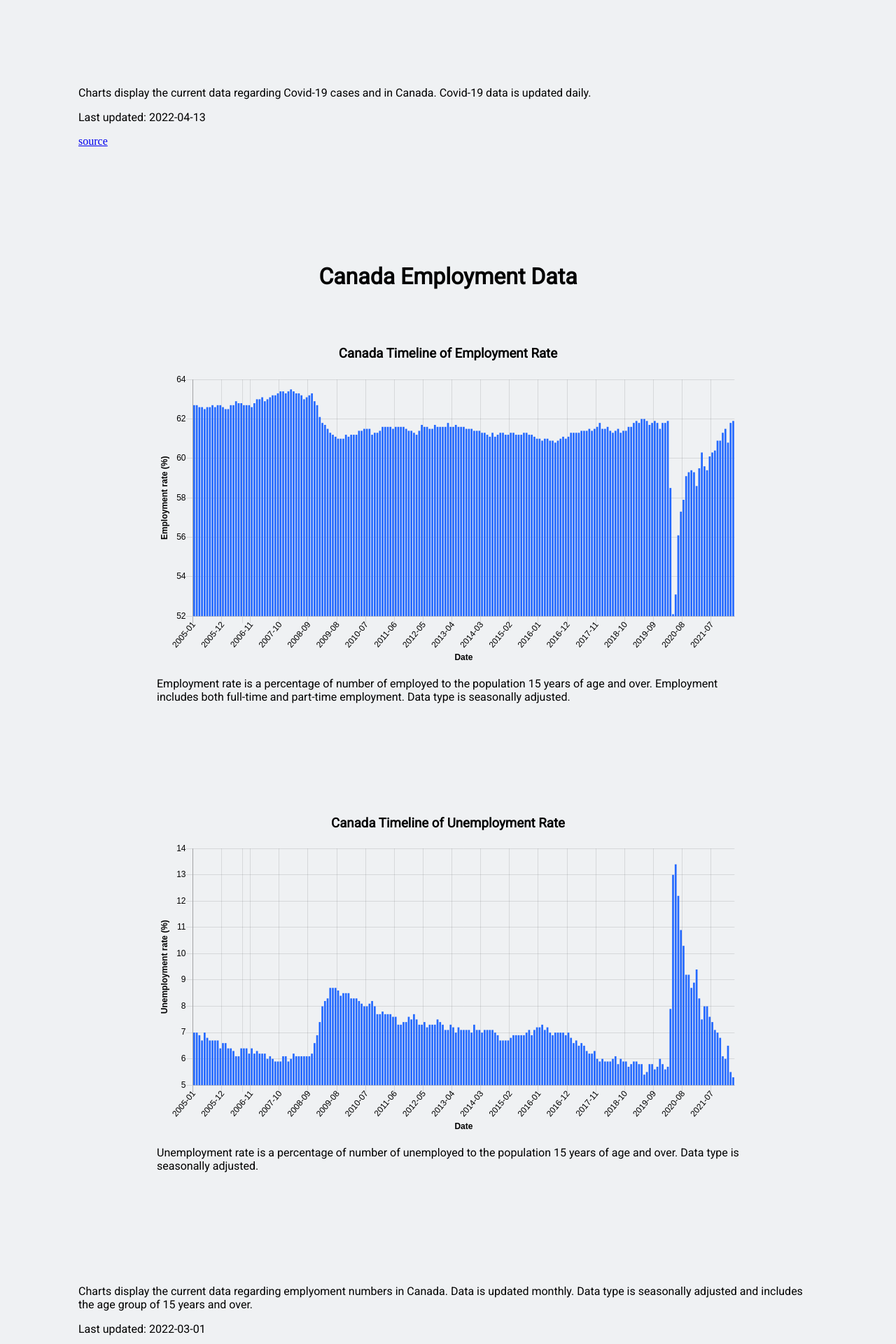
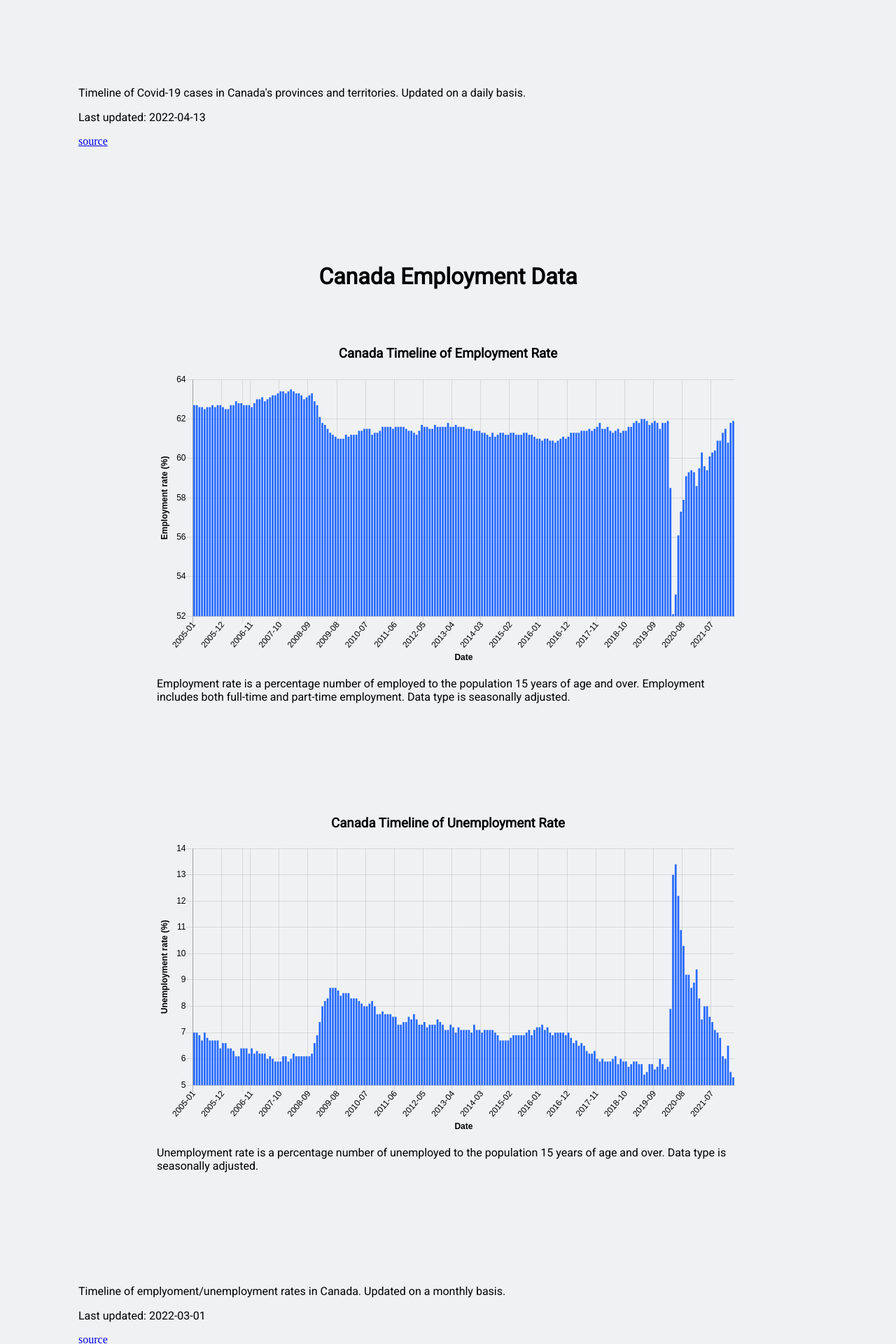
Before and after one commit to kim2552/onlydata, a React (Create React App) app: page / in a window 1280 px wide. Shown: the part 1960-3880 px from the top of the page at 70% size. Built offline with nearby package versions, Linux system fonts and the light colour scheme; no server answers.

Commit message:
updated data descriptions

```diff
--- a/src/assets/posts.json
+++ b/src/assets/posts.json
@@ -12,7 +12,7 @@
             "id": 2,
             "title": "Canada Covid-19 Data",
             "slug": "canada-covid-19-data",
-            "description": "Charts display the current data regarding Covid-19 cases and in Canada. Covid-19 data is updated daily.",
+            "description": "Timeline of Covid-19 cases in Canada's provinces and territories. Updated on a daily basis.",
             "source": "https://health-infobase.canada.ca/covid-19/",
             "last_updated": "2022-04-13"
         },
@@ -20,7 +20,7 @@
             "id": 3,
             "title": "Canada Employment Data",
             "slug": "canada-employment-data",
-            "description": "Charts display the current data regarding emplyoment numbers in Canada. Data is updated monthly. Data type is seasonally adjusted and includes the age group of 15 years and over.",
+            "description": "Timeline of emplyoment/unemployment rates in Canada. Updated on a monthly basis.",
             "source": "https://www150.statcan.gc.ca/t1/tbl1/en/tv.action?pid=1410028703",
             "last_updated": "2022-03-01"
         }
--- a/src/components/content/CanadaEmploymentData.js
+++ b/src/components/content/CanadaEmploymentData.js
@@ -41,7 +41,7 @@ const CanadaEmploymentData = (props) => {
                 </div>
                 <canvas id="canada_employment_timeline_data" ref={chartRef}></canvas>
                 <p>
-                    Employment rate is a percentage of number of employed to the population 15 years of age and over. Employment includes both full-time and part-time employment. Data type is seasonally adjusted.
+                    Employment rate is a percentage number of employed to the population 15 years of age and over. Employment includes both full-time and part-time employment. Data type is seasonally adjusted.
                 </p>
             </div>
             <div className="chart-wrapper">
@@ -50,7 +50,7 @@ const CanadaEmploymentData = (props) => {
                 </div>
                 <canvas id="canada_unemployment_timeline_data" ref={chartRef}></canvas>
                 <p>
-                    Unemployment rate is a percentage of number of unemployed to the population 15 years of age and over. Data type is seasonally adjusted.
+                    Unemployment rate is a percentage number of unemployed to the population 15 years of age and over. Data type is seasonally adjusted.
                 </p>
             </div>
             <div className="description-wrapper">
```
